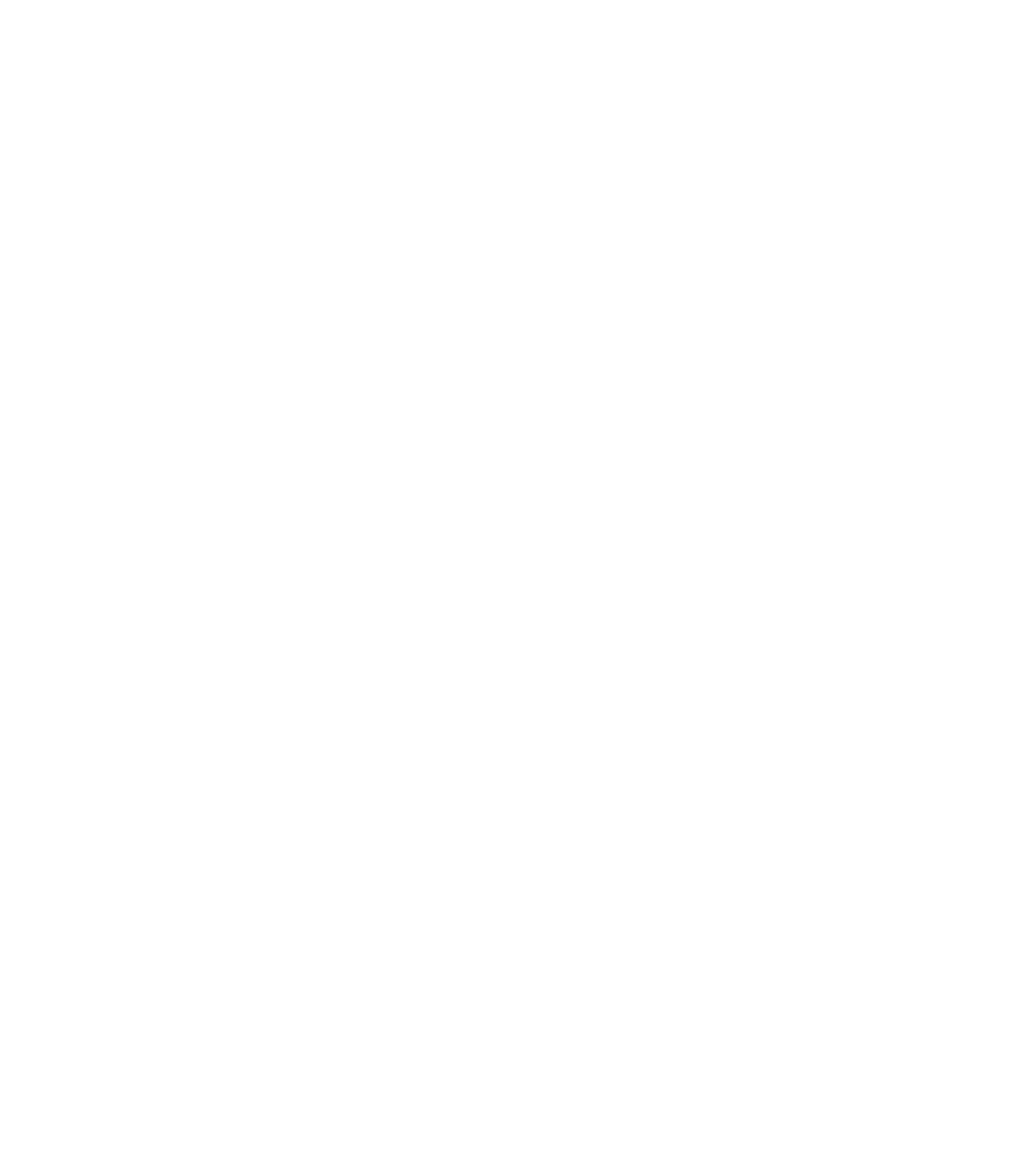
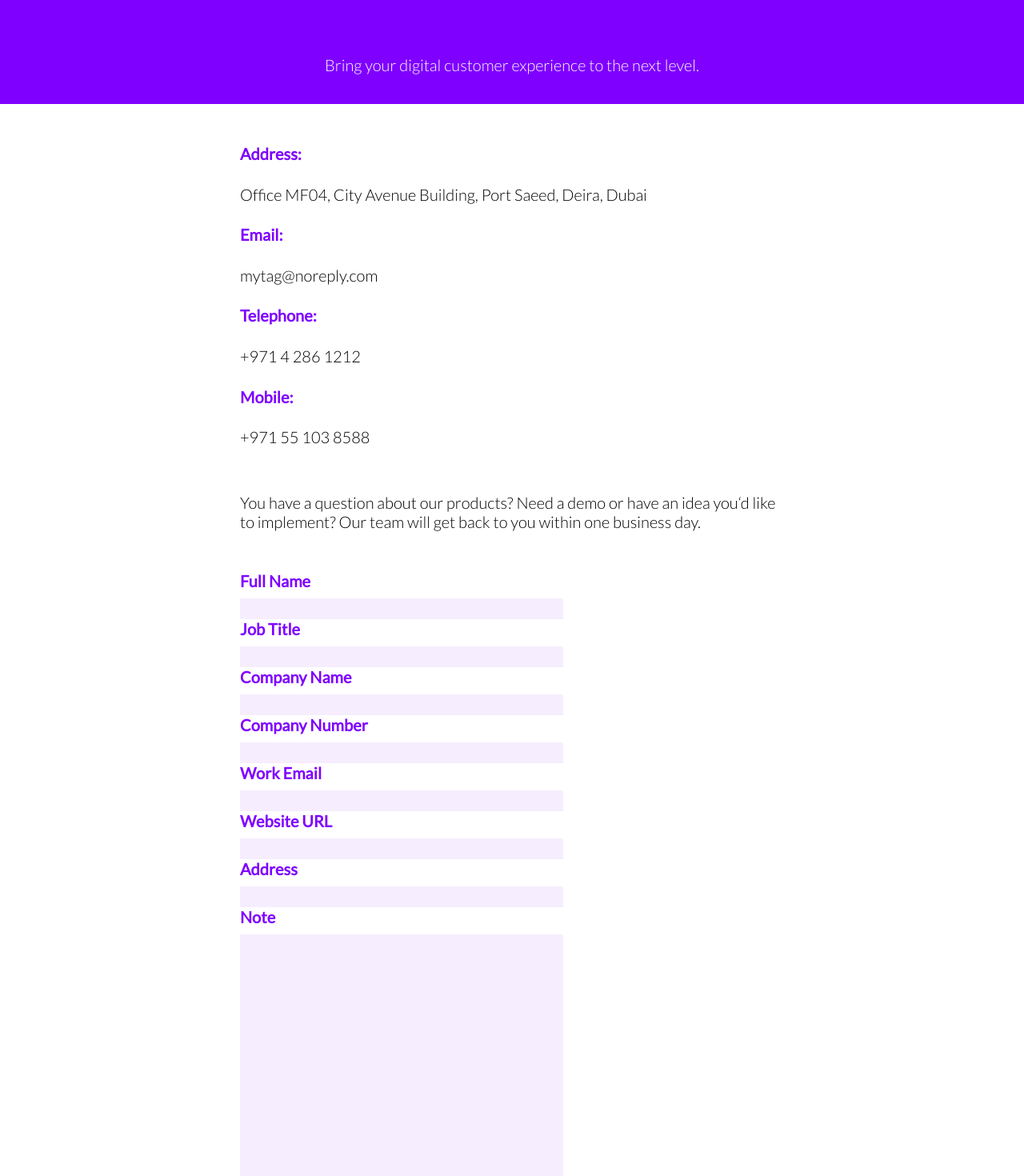
Before and after one commit to 23Harshvardhan/MyTAG, an Angular app: page / in a window 1280 px wide. Shown: the part 8004-9474 px from the top of the page at 80% size. Before the commit the page ends 7829 px from the top, so only its background shows below. Built offline with nearby package versions, Linux system fonts and the light colour scheme.

Commit message:
Minor Update
-Pricing description is now justified.
-Contact Us section added.
-Form added.

```diff
--- a/src/app/app.component.html
+++ b/src/app/app.component.html
@@ -159,4 +159,47 @@
       </div>
     </div>
   </section>
+
+  <section class="holder1" id="contact-section">
+    <div class="topic-area">
+      <h1 class="topic-title">Contact Us</h1>
+      <h2 class="topic-caption">Bring your digital customer experience to the next level. </h2>
+    </div>
+  </section>
+
+  <section class="holder">
+    <section class="contact-info">
+      <h1 class="info-title">Address:</h1>
+      <p class="info-desc">Office MF04, City Avenue Building, Port Saeed, Deira, Dubai</p>
+      <h1 class="info-title">Email:</h1>
+      <p class="info-desc">mytag@noreply.com</p>
+      <h1 class="info-title">Telephone:</h1>
+      <p class="info-desc">+971 4 286 1212</p>
+      <h1 class="info-title">Mobile:</h1>
+      <p class="info-desc">+971 55 103 8588</p>
+      <br>
+      <p class="info-desc">You have a question about our products? Need a demo or have an idea you‘d like to implement? Our team will get back to you within one business day.</p>
+
+      <div class="form-panel">
+        <form>
+          <label class="form-title">Full Name</label><br>
+          <input type="text" id="fullname" class="form-input-text"><br>
+          <label class="form-title">Job Title</label><br>
+          <input type="text" id="jobtitle" class="form-input-text"><br>
+          <label class="form-title">Company Name</label><br>
+          <input type="text" id="fname" class="form-input-text"><br>
+          <label class="form-title">Company Number</label><br>
+          <input type="text" id="fname" class="form-input-text"><br>
+          <label class="form-title">Work Email</label><br>
+          <input type="text" id="fname" class="form-input-text"><br>
+          <label class="form-title">Website URL</label><br>
+          <input type="text" id="fname" class="form-input-text"><br>
+          <label class="form-title">Address</label><br>
+          <input type="text" id="fname" class="form-input-text"><br>
+          <label class="form-title">Note</label><br>
+          <input type="text" id="fname" class="form-input-note"><br>
+        </form>
+      </div>
+    </section>
+  </section>
 </section>
--- a/src/app/app.component.scss
+++ b/src/app/app.component.scss
@@ -93,7 +93,7 @@
 
 .pricingDesc {
     font-family: 'Lato', sans-serif;
-    text-align: center;
+    text-align: justify;
     font-size: 20px;
 }
 
@@ -116,3 +116,53 @@
     background-color: #6400c9;
     transition: .5s;
 }
+
+.contact-info {
+    margin-left: 300px;
+    margin-top: 50px;
+    margin-right: 300px;
+}
+
+.info-title {
+    font-family: 'Lato', sans-serif;
+    font-size: 20px;
+    color: #7F00FF;
+}
+
+.info-desc {
+    font-family: 'Lato', sans-serif;
+    font-size: 20px;
+    font-weight: 300;
+}
+
+.form-panel {
+    margin-top: 50px;
+}
+
+.form-title {
+    font-family: 'Lato', sans-serif;
+    font-weight: 700;
+    color: #7F00FF;
+    font-size: 20px;
+}
+
+.form-input-text {
+    font-family: 'Lato', sans-serif;
+    font-weight: 300;
+    font-size: 20px;
+    margin-top: 10px;
+    width: 400px;
+    border: none;
+    background-color: #f6eeff;
+}
+
+.form-input-note {
+    font-family: 'Lato', sans-serif;
+    font-weight: 300;
+    font-size: 20px;
+    margin-top: 10px;
+    width: 400px;
+    height: 300px;
+    border: none;
+    background-color: #f6eeff;
+}
--- a/src/app/header/header.component.html
+++ b/src/app/header/header.component.html
@@ -6,7 +6,7 @@
       <button (click)="onDemo()" class="btn">Demo</button>
       <button (click)="onFeatures()" class="btn">Features</button>
       <button (click)="onPricing()" class="btn">Pricing</button>
-      <button class="btn">Contact Us</button>
+      <button (click)="onContactUs()" class="btn">Contact Us</button>
       <button [routerLink]="['login']" class="loginbtn">Log In</button>
     </div>
   </div>
--- a/src/app/header/header.component.ts
+++ b/src/app/header/header.component.ts
@@ -28,4 +28,8 @@ export class HeaderComponent implements OnInit {
     document.getElementById("pricing-section")?.scrollIntoView({behavior: 'smooth'});
   }
 
+  onContactUs(){
+    document.getElementById("contact-section")?.scrollIntoView({behavior:'smooth'});
+  }
+
 }
```
